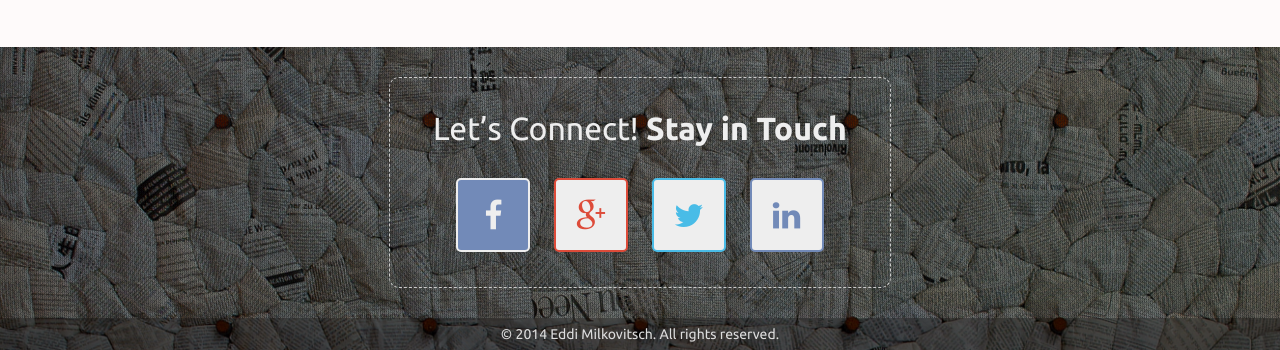
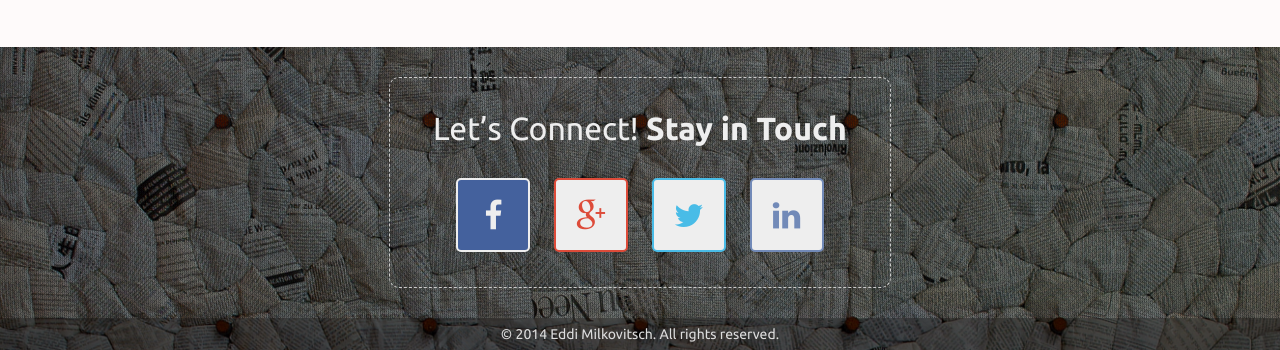
Before and after one commit to andreasonny83/eddimilkovitsch, a PHP site: page / in a window 1280 px wide, with the pointer over the restyled element. Shown: the part 2716-3066 px from the top of the page. Run offline with PHP 8.4, Linux system fonts and the light colour scheme.

Commit message:
Corrected the social bg color of fb and linkedin

```diff
--- a/css/main.css
+++ b/css/main.css
@@ -161,7 +161,7 @@ footer .menu ul.social li.facebook a {
 	border-color: #728ab8;
 }
 footer .menu ul.social li.facebook a:hover {
-	background-color: #728ab8;
+	background-color: #44619d;
 	color: #eee;
 	border-color: #eee;
 }
@@ -188,7 +188,7 @@ footer .menu ul.social li.linkedin a {
 	border-color: #728ab8;
 }
 footer .menu ul.social li.linkedin a:hover {
-	background-color: #728ab8;
+	background-color: #1b86bc;
 	color: #eee;
 	border-color: #eee;
 }
```
